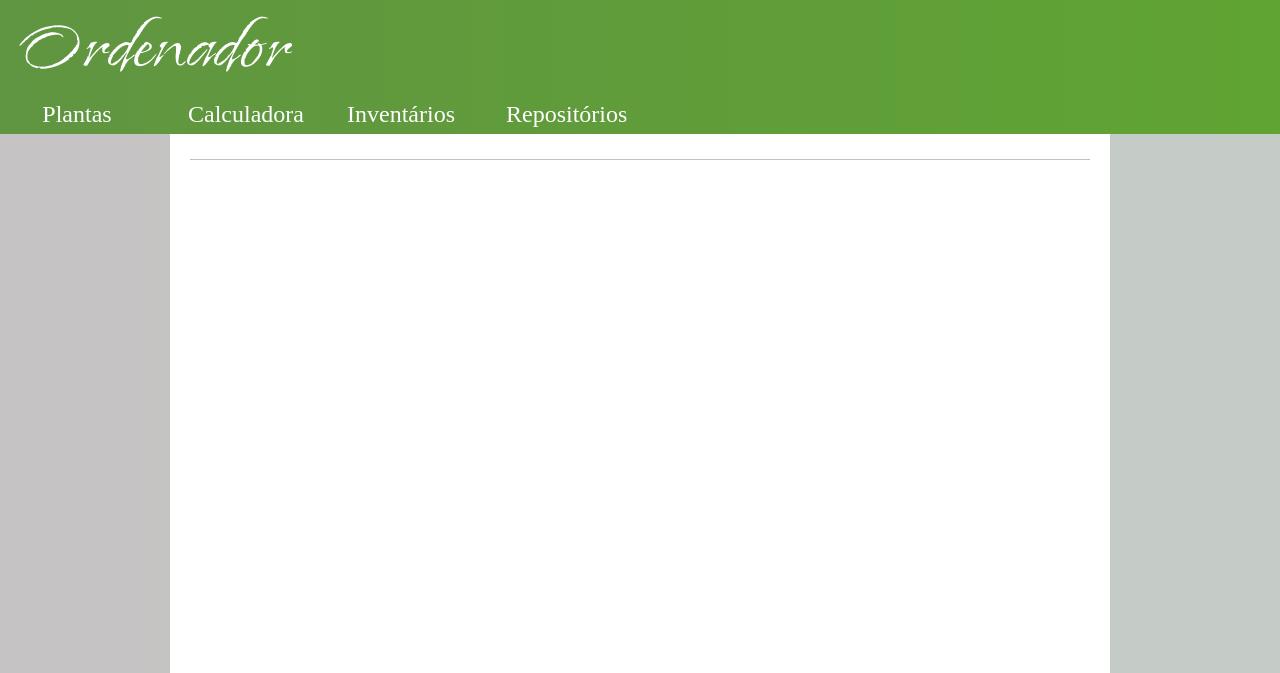
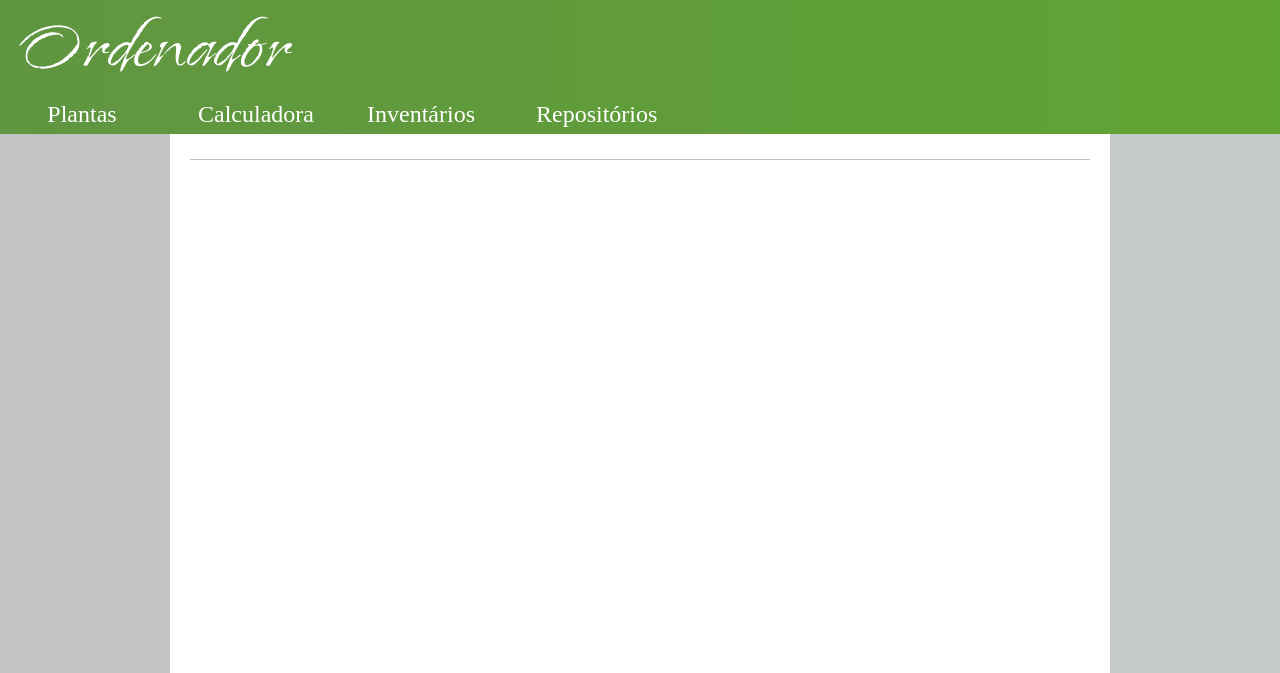
Before and after one commit to sosmarcos/Ordenador, a PHP site: page / in a window 1280 px wide. Shown: the top 673 px of the page. Run offline with PHP 8.4, Linux system fonts and the light colour scheme; some web fonts are replaced.

Commit message:
Update style.css

```diff
--- a/style.css
+++ b/style.css
@@ -95,7 +95,7 @@ h2 {
 }
 
 .navButton {
-    width: 150px;
+    width: 160px;
     background: transparent;
     color: white;
     border: none;
```
